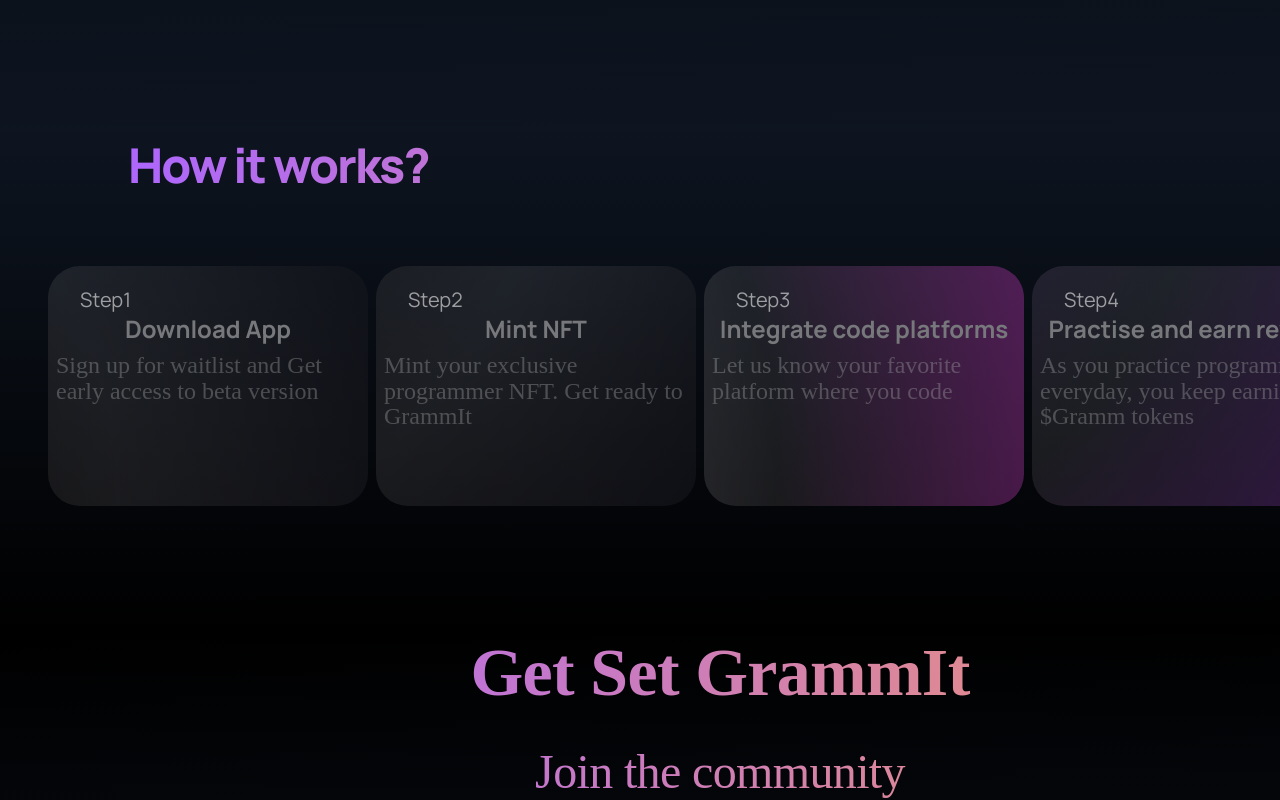
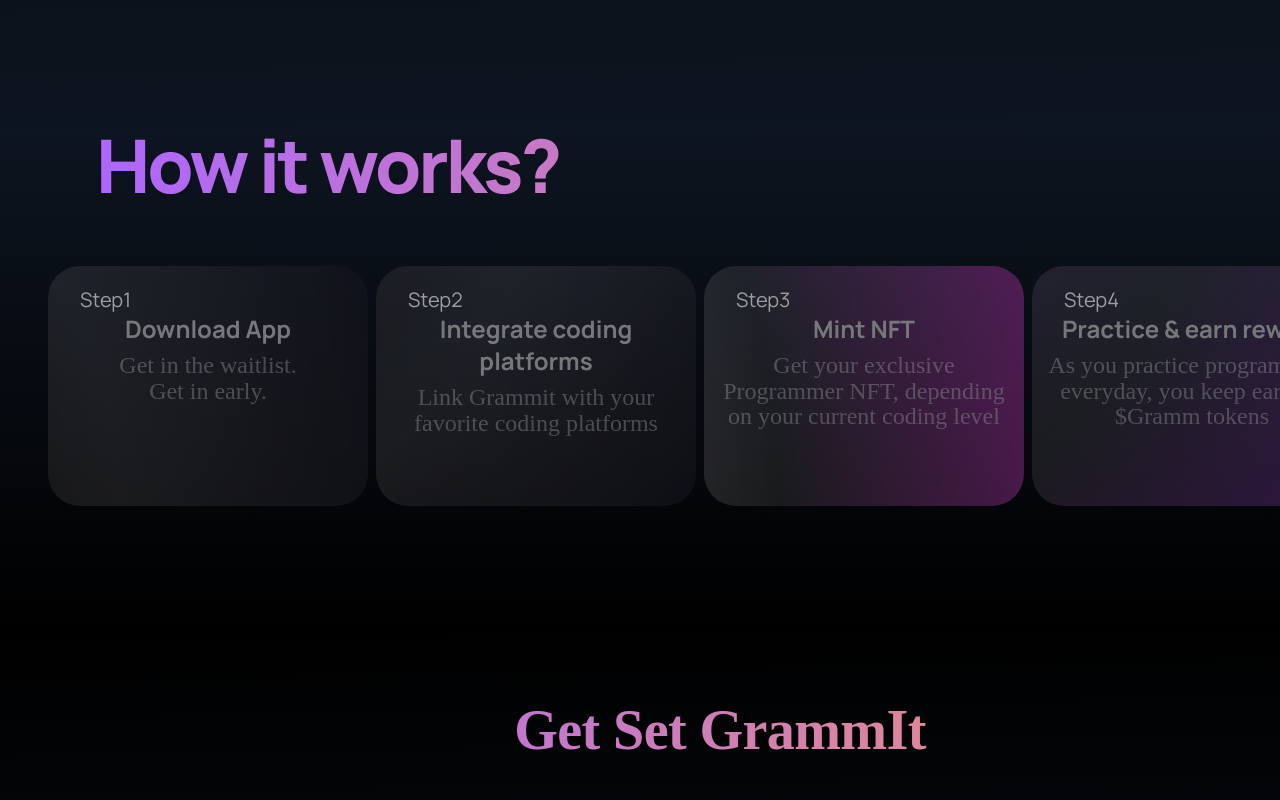
Before and after one commit to triprjt/grammitWebsite, a React (Create React App) app: page / in a window 1280 px wide. Shown: the part 980-1780 px from the top of the page. Built offline with nearby package versions, Linux system fonts and the light colour scheme.

Commit message:
formatting fixed

```diff
--- a/src/components/footer/Footer.jsx
+++ b/src/components/footer/Footer.jsx
@@ -19,8 +19,8 @@
         <h1 className='gpt3__footer__logo'>GrammIt</h1>
         <ul class="social-icons">
             <li><a href="https://discord.gg/uJbmBWjJup"><img src={discord} /></a></li>
-            <li><a href="https://twitter.com/GrammitClub"><img src={twitter} /></a></li>
-            <li><a href="https://t.me/+teem-SHJ1bM3ZjM1"><img src={telegram} /></a></li>
+            <li><a href="https://twitter.com/GrammitClub"><img src={twitter}/></a></li>
+            <li><a href="https://t.me/+teem-SHJ1bM3ZjM1"><img src={telegram}  id="telegram"/></a></li>
         </ul>
       </div>
         <div className='gpt3__footer__links'>
--- a/src/components/footer/footer.css
+++ b/src/components/footer/footer.css
@@ -13,11 +13,12 @@
     /* border: 10px solid red; */
     display: flex;
     flex-direction: column;
-    font-size: 3.625rem;
+    font-size: 3rem;
     font-weight: 400;
     gap: 2rem;
      /* flex: 1; */
     /* align-content: center; */
+    margin-top: 4rem;
     margin-bottom: 8rem;
     letter-spacing: -0.04rem;
     /* text-align: center; */
@@ -28,7 +29,7 @@
     margin-right: auto;
     margin-left: auto;
     cursor: pointer;
-    font-size: 3rem;
+    font-size: 2.6rem;
     font-weight: 300;
 }
 .gpt3__footer__heading__h1{
@@ -72,11 +73,12 @@
     width: 60%;
     align-content: center;
 }
-.gpt3__footer__links__social-container .social-icons{
+.social-icons{
     display: flex;
     flex: 2;
     /* border: 10px solid blue; */
     gap: 5rem;
+    /* width: 100%; */
     /* border: 10px solid red; */
     /* background-color: white; */
 }
@@ -93,7 +95,7 @@
     color: grey;
     font-family: var(--font-family);
     font-size: 20px;
-    margin-bottom: auto;
+    margin-bottom: 3rem;
     margin-top: auto;
 }
 .gpt3__footer__links-icons{
@@ -103,24 +105,37 @@
 #privacy{
     cursor: pointer;
 }
+
 @media screen and (max-width: 1000px) {
     .gpt3__footer__heading h1{
         font-size: 36px;
     }
+    .gpt3__footer__copyright{
+        margin-bottom: 3rem;
+    }
+    #telegram{
+        width: 88%;
+    }
+
 
 }
 @media screen and (max-width: 550px){
     .gpt3__footer__links__social-container{
         flex-direction: column;
     }
-
     .social-icons{
         gap: 1.5rem;
         flex: 1;
     }
-    .gpt3__footer__heading h1
+    .gpt3__footer__heading{
+        margin-bottom: 4rem;
+    }
+    .gpt3__footer__heading h3
     {
-        font-size: 25px;
+        font-size: 2.56rem;
+    }
+    .gpt3__footer__heading-join {
+        font-size: 1.8rem;
     }
     .gpt3__footer{
         /* margin-top: 20rem; */
@@ -132,5 +147,12 @@
     .gpt3__footer__links__social-container{
         gap: 2rem;
     }
-    .gpt3__footer__copyright ul{flex-direction: column;}
+    .gpt3__footer__copyright ul{
+        flex-direction: column;
+        margin-bottom: 0.5rem;
+    }
+    #telegram{
+        width: 88%;
+    }
+
 }
--- a/src/components/header/header.css
+++ b/src/components/header/header.css
@@ -152,7 +152,7 @@
     }
 
     .gpt3__header-content h1 {
-        font-size: 36px;
+        font-size: 2.25rem;
         line-height: 48px;
     }
 
--- a/src/components/navbar/Navbar.jsx
+++ b/src/components/navbar/Navbar.jsx
@@ -26,8 +26,8 @@
         {toggleMenu && (
           <div className = "gpt3__navbar-menu_container scale-up-center">
             <div className="gpt3__navbar-menu_container-links">
-              <p><a onClick={WhitepaperOpen}>Whitepaper</a></p>
-              <p><a href = "https://discord.gg/uJbmBWjJup">Join the community</a></p>
+              <a onClick={WhitepaperOpen}>Whitepaper</a>
+              <a href = "https://discord.gg/uJbmBWjJup">Join the community</a>
             </div>
           </div>
         )}
--- a/src/components/navbar/navbar.css
+++ b/src/components/navbar/navbar.css
@@ -43,10 +43,10 @@
     cursor: pointer;
     text-align: end;
     background: var(--color-footer);
-    padding: 2rem;
+    padding-left: 2rem;
     position: absolute;
     right: 0;
-    top: 40px;
+    top: 1.5rem;
     margin-top: 1rem;
     min-width: 210px;
     border-radius: 5px;
@@ -107,14 +107,30 @@
         padding: 2rem;
         margin-bottom: 0;
     }
-    .gpt3__navbar-menu_container{
-        top:20px;
+    .gpt3__navbar-menu_container-links{
+        gap: 1rem;
+        padding-left: -2rem;
+        display: flex;
+        flex-direction: column;
+        align-items: flex-end;
+        justify-items: center;
+        padding-top: 0.5rem;
+        padding-bottom: 0.5rem;
+        font-size: 1rem;
+        font-family: var(--font-family);
+        font-style: bold;
+        color: white;
     }
-    .gpt3__navbar-links-logo h1{
-        text-align:start;
-        margin-left: 0.5rem;
-        font-size: 40px;
-        margin-left: -1rem;
+
+    .gpt3__navbar-links-logo{
+        justify-content: flex-start;
+        font-size: 2.5rem;
+        margin-left: -1.8rem;
+    }
+    .gpt3__navbar-links{
+    /* border: 10px solid red; */
+    margin-left: 0;
+    /* padding: 0 15px; */
     }
 
     .gpt3__navbar-menu_container-d-sign{
@@ -125,9 +141,9 @@
         margin-bottom: auto;
     }
     .gpt3__navbar-menu_container {
-        margin-top: 6rem;
+        margin-top: 4rem;
+        margin-right: 2.5rem;
         min-width: 80px;
-        border-radius: 5px;
-        box-shadow: 0px 0px 5px rgba(0,0, 0,0.2);
+        gap: 1rem;
     }
 }
--- a/src/components/possibility/Possibility.js
+++ b/src/components/possibility/Possibility.js
@@ -10,41 +10,33 @@
             <div className='p1 gradient__bg5' >
                 <a className='step'>Step1</a>
                 <h3 className='l1 l11'>Download App<br/>  </h3>
-                <p className='l2'>Sign up for waitlist and Get early access to beta version</p>
+                <p className='l2'>Get in the waitlist. <br/>Get in early.</p>
             </div>
           </div>
 
           <div className='flexNone'>
             <div className='p1 gradient__pbl-middle'>
                 <a className='step'>Step2</a>
-                <h3 className='l1 l11'>Mint NFT<br/> </h3>
-                <p className='l2'>Mint your exclusive programmer NFT. Get ready to GrammIt</p>
+                <h3 className='l1 l11'>Integrate coding platforms</h3>
+                <p className='l2'>Link Grammit with your favorite coding platforms</p>
             </div>
           </div>
 
           <div className='flexNone'>
             <div className='p1 gradient__pbl-bot2'>
                   <a className='step'>Step3</a>
-                  <h3 className='l1'>Integrate code platforms</h3>
-                  <p className='l2 m1'>Let us know your favorite platform where you code</p>
+                  <h3 className='l1'>Mint NFT</h3>
+                  <p className='l2 m1'>Get your exclusive Programmer NFT, depending on your current coding level</p>
             </div>
           </div>
 
           <div className='flexNone'>
             <div className='p1 gradient__pbl-right'>
                   <a className='step'>Step4</a>
-                  <h3 className='l1'>Practise and earn reward</h3>
+                  <h3 className='l1'>Practice &amp; earn reward</h3>
                   <p className='l2 m1'>As you practice programming everyday, you keep earning $Gramm tokens</p>
             </div>
           </div>
-
-          {/* <div className='flexNone'>
-            <div className='p1 gradient__bg5'>
-                  <a className='step'>Step5</a>
-                  <h4 className='l1'>Play, Network &amp; Earn More</h4>
-                  <p className='l2 m2'>Unlock more features, as your NFT upgrades. Enjoy the benefits of the exclusive community</p>
-            </div>
-          </div> */}
       </div>
     </div>
   )
--- a/src/components/possibility/possibility.css
+++ b/src/components/possibility/possibility.css
@@ -68,6 +68,7 @@
     padding-top: 0.5rem;
     /* border: 3px dashed goldenrod; */
     line-height: 1.6rem;
+    text-align: center;
 }
 
 .step{
@@ -97,10 +98,15 @@
         padding-left: 3rem;
         padding-right: 3rem;
         overflow-x: scroll;
+        margin-top: 2.5rem;
     }
     h2{
         font-size: 3rem;
         line-height: 75px;
+        align-self: flex-start;
+        font-weight: 500;
+        line-height: 2.5rem;
+        margin-left: 3rem;
     }
     .p1{
         width: 20rem;
@@ -109,6 +115,23 @@
 @media (min-width: 1280px) {
     .gpt3__pbl {
         overflow: hidden;
+    }
+    h2{
+        font-family: var(--font-family);
+        font-weight: 800;
+        font-size: 4.625rem;
+        line-height: 75px;
+        letter-spacing: -0.04em;
+        margin-bottom: 1rem;
+        margin-left: 6rem;
+        max-width: 100%;
+        align-self: flex-start;
+    }
+    .gpt3__pbl{
+        padding-left: 3rem;
+        padding-right: 3rem;
+        overflow-x: scroll;
+        margin-top: 4rem;
     }
 }
 
```
